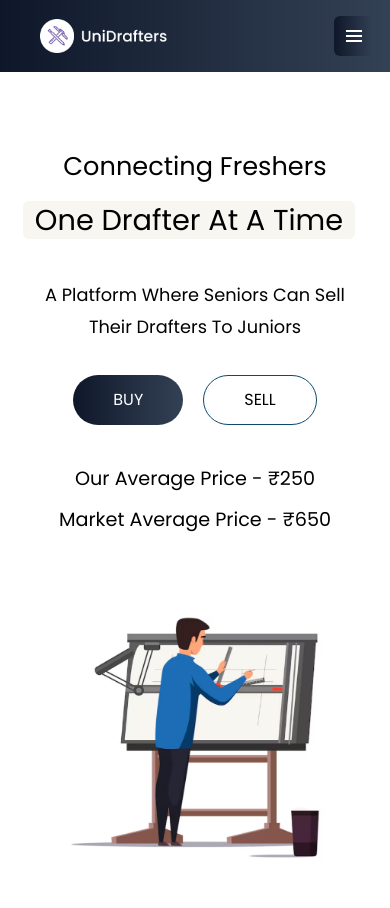
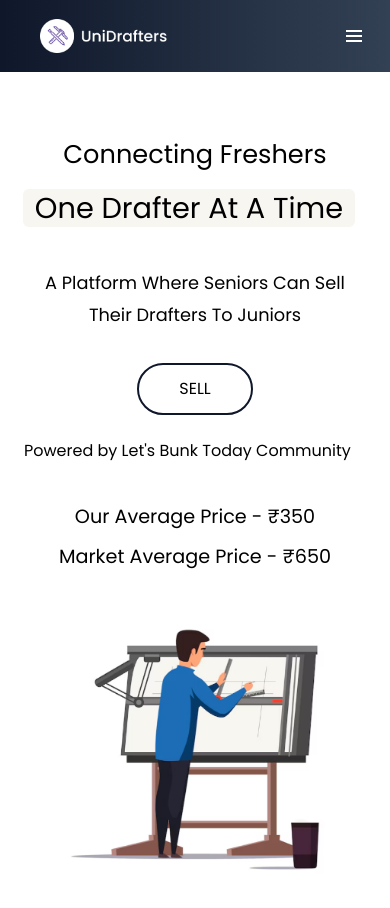
Before and after one commit to Bharat0709/UniDrafters, a React (Create React App) app: page / in a window 390 px wide. Shown: the top 908 px of the page. Built offline with nearby package versions, Linux system fonts and the light colour scheme; no server answers; a web font is replaced by a local one.

Commit message:
Sell Feature Live

```diff
--- a/public/index.html
+++ b/public/index.html
@@ -17,6 +17,20 @@
       href="https://fonts.googleapis.com/css2?family=Outfit:wght@100..900&display=swap"
       rel="stylesheet"
     />
+    <script type="text/javascript">
+      (function (c, l, a, r, i, t, y) {
+        c[a] =
+          c[a] ||
+          function () {
+            (c[a].q = c[a].q || []).push(arguments);
+          };
+        t = l.createElement(r);
+        t.async = 1;
+        t.src = 'https://www.clarity.ms/tag/' + i;
+        y = l.getElementsByTagName(r)[0];
+        y.parentNode.insertBefore(t, y);
+      })(window, document, 'clarity', 'script', 'mel5lugqnt');
+    </script>
     <link rel="apple-touch-icon" href="%PUBLIC_URL%/LogoIcon.png" />
     <link rel="manifest" href="%PUBLIC_URL%/manifest.json" />
     <link
--- a/src/App.js
+++ b/src/App.js
@@ -14,10 +14,10 @@
       <Route path='/' element={<Home />} />
       <Route path='/login' element={<Login />} />
       <Route path='/signup' element={<SignUp />} />
-      <Route path='/buyerinfo' element={<BuyerInfo />} />
+      {/* <Route path='/buyerinfo' element={<BuyerInfo />} /> */}
       <Route path='/sellerinfo' element={<SellerInfo />} />
       <Route path='/products' element={<ProductList />} />
-      <Route path='/orders' element={<Order />} />
+      {/* <Route path='/orders' element={<Order />} /> */}
     </Routes>
   );
 }
--- a/src/components/HeroSection/Hero.js
+++ b/src/components/HeroSection/Hero.js
@@ -21,26 +21,33 @@
           </div>
           <div className='mt-14 xl:sm:lg:md:text-left text-[1.11rem] self-start not-italic leading-8 text-black text-center capitalize max-md:mt-10 max-md:max-w-9/12'>
             A platform where seniors can sell their drafters to juniors
-
           </div>
           <div className='flex w-full lg:md:justify-start gap-5 justify-center self-start mt-8 text-base leading-7 capitalize whitespace-nowrap'>
-            <NavLink
+            {/* <NavLink
               to='/signup'
               onClick={() => handleOptionClick('BUY')}
               className='flex flex-col justify-center px-11 py-2.5 not-italic text-white bg-gradient-to-r from-slate-900 to-slate-700 rounded-[150px] max-md:px-10'
             >
               BUY
-            </NavLink>
-            <div className='flex flex-col justify-center px-11 py-2.5 not-italic text-slice-900 bg-white border border-sky-900 border-solid rounded-[150px] max-md:px-10'>
-              <NavLink to='/signup' onClick={() => handleOptionClick('SELL')}>
+            </NavLink> */}
+            <div className='flex flex-col justify-center '>
+              <NavLink
+                to='/signup'
+                onClick={() => handleOptionClick('SELL')}
+                className='flex flex-col justify-center px-11 py-2.5 not-italic text-black border-2 border-slate-900 rounded-[150px] max-md:px-10'
+              >
                 SELL
               </NavLink>
             </div>
           </div>
+          <p className='mt-6 text-left self-start'>
+            {' '}
+            Powered by Let's Bunk Today Community
+          </p>
           <div className='flex gap-5 w-full self-start mt-16 text-black max-md:mt-10'>
             <div className='flex flex-col w-full items-start gap-3 my-auto'>
               <div className='text-[1.2rem] text-center lg:md:text-left w-full not-italic'>
-                Our Average Price - ₹250{' '}
+                Our Average Price - ₹350{' '}
               </div>
               <div className='text-[1.2rem] text-center lg:md:text-left w-full not-italic'>
                 Market Average Price - ₹650{' '}
--- a/src/components/HeroSection/Navbar.js
+++ b/src/components/HeroSection/Navbar.js
@@ -22,7 +22,7 @@
       <div className='lg:hidden'>
         <button
           onClick={toggleMenu}
-          className='text-white hover:bg-blue-950  focus:outline-none bg-gradient-to-r from-slate-900 to-slate-700 p-2 rounded-md'
+          className='text-white hover:bg-blue-950  focus:outline-none p-2 rounded-md'
         >
           <svg
             className='h-6 w-6 fill-current'
@@ -47,18 +47,18 @@
       </div>
       {/* Desktop Menu Items */}
       <div className='hidden lg:flex lg:items-center pr-4 lg:space-x-2'>
-        <NavLink
+        {/* <NavLink
           to={'/signup'}
           id='SignUpButton'
           className='hidden lg:block p-[12px] mr-2 text-sm  text-sky-700 bg-white font-bold pl-8 pr-8 rounded-full'
           onClick={() => handleOptionClick('BUY')} // Modified to call handleMenuItemClick
         >
           Buy
-        </NavLink>{' '}
+        </NavLink>{' '} */}
         <NavLink
           to={'/signup'}
           id='LoginButton'
-          className='hidden lg:block text-md border border-white bg-gradient-to-r from-slate-900 to-slate-700 text-white p-2 pl-8 pr-8 rounded-full'
+          className='hidden lg:block text-md border border-white  bg-slate-900 text-white p-2 pl-8 pr-8 rounded-full'
           onClick={() => handleOptionClick('SELL')} // Modified to call handleMenuItemClick
         >
           Sell
--- a/src/components/Profileheader/Profileheader.js
+++ b/src/components/Profileheader/Profileheader.js
@@ -44,12 +44,12 @@
             <div className='absolute flex flex-col gap-0 top-10 right-0 bg-white shadow-md rounded-md p-2'>
               <p className='text-sm p-2'>{user.displayName}</p>
               <p className='text-xs p-2 text-gray-500'>{user.email}</p>
-              <NavLink
+              {/* <NavLink
                 to='/orders'
                 className='text-[#1c6db5] text-center bg-slate-100 rounded-full mt-2 mb-2 px-4 py-2 text-sm'
               >
                 My Orders
-              </NavLink>
+              </NavLink> */}
               <button
                 className='text-sm m-2 hover:underline text-center text-white mt-2 px-4 p-2 rounded-full bg-[#004182]'
                 onClick={handleLogout}
--- a/src/components/UserInfo/SellerInfo.js
+++ b/src/components/UserInfo/SellerInfo.js
@@ -547,12 +547,12 @@
         >
           {creatingProfile ? 'Creating Profile' : 'Create Profile'}
         </button>
-        <p className='my-2 text-md opacity-100'>
+        {/* <p className='my-2 text-md opacity-100'>
           Not a Seller?{' '}
           <NavLink to={'/buyerinfo'} className='text-[#1c6db5] mt-2 text-md z'>
             Buy Drafter
           </NavLink>
-        </p>
+        </p> */}
       </div>
       <div className='flex flex-col justify-center m-4 mt-0 mb-6 px-10 py-8 lg:md:xl:w-max rounded-xl bg-gradient-to-r from-yellow-200 to-yellow-300'>
         <h2 className='text-2xl font-semibold mb-4'>Terms and Conditions</h2>
```
